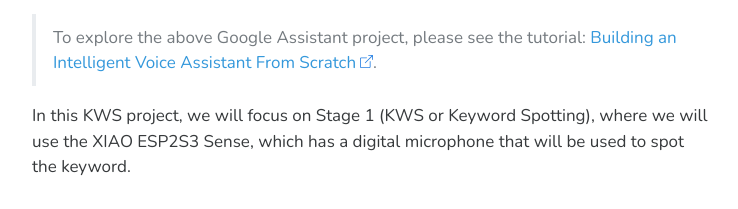
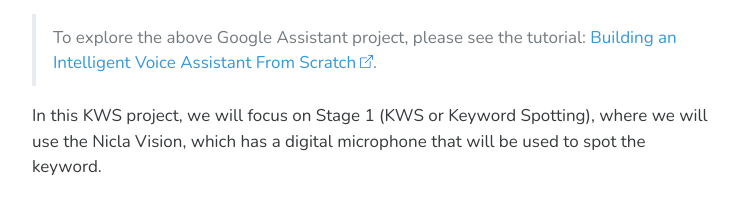
Before and after one commit to Mjrovai/TinyML_Made_Easy_NiclaV_eBook, a plain HTML site: page kws_nicla.html in a window 1280 px wide. Shown: the part 2620-2829 px from the top of the page, without its empty margins (269-1007 px from the left). Drawn offline with nearby package versions, Linux system fonts and the light colour scheme.

Commit message:
Add files via upload

```diff
--- a/kws_nicla.html
+++ b/kws_nicla.html
@@ -334,7 +334,7 @@ pre > code.sourceCode > span > a:first-child::before { text-decoration: underlin
 <blockquote class="blockquote">
 <p>To explore the above Google Assistant project, please see the tutorial: <a href="https://www.hackster.io/mjrobot/building-an-intelligent-voice-assistant-from-scratch-2199c3">Building an Intelligent Voice Assistant From Scratch</a>.</p>
 </blockquote>
-<p>In this KWS project, we will focus on Stage 1 (KWS or Keyword Spotting), where we will use the XIAO ESP2S3 Sense, which has a digital microphone that will be used to spot the keyword.</p>
+<p>In this KWS project, we will focus on Stage 1 (KWS or Keyword Spotting), where we will use the Nicla Vision, which has a digital microphone that will be used to spot the keyword.</p>
 </section>
 <section id="the-kws-hands-on-project" class="level2" data-number="5.3">
 <h2 data-number="5.3" class="anchored" data-anchor-id="the-kws-hands-on-project"><span class="header-section-number">5.3</span> The KWS Hands-On Project</h2>
```
